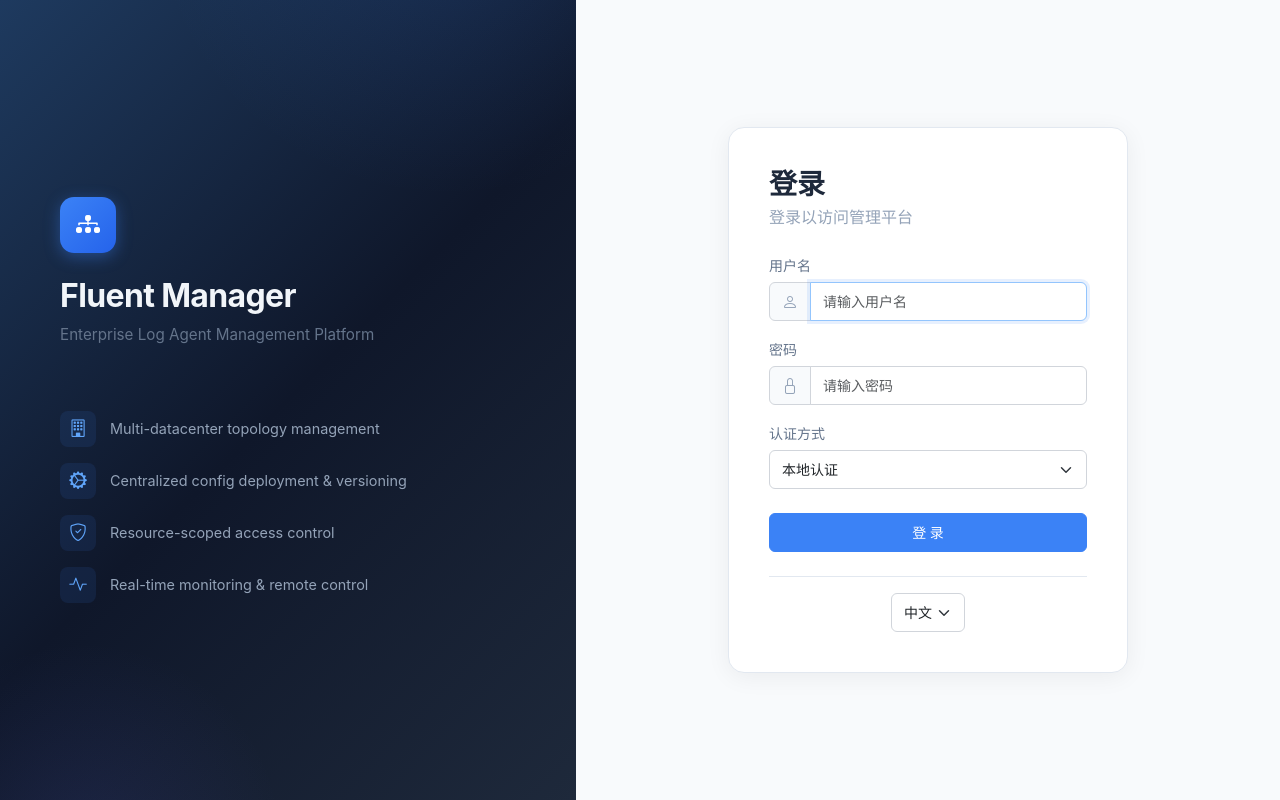
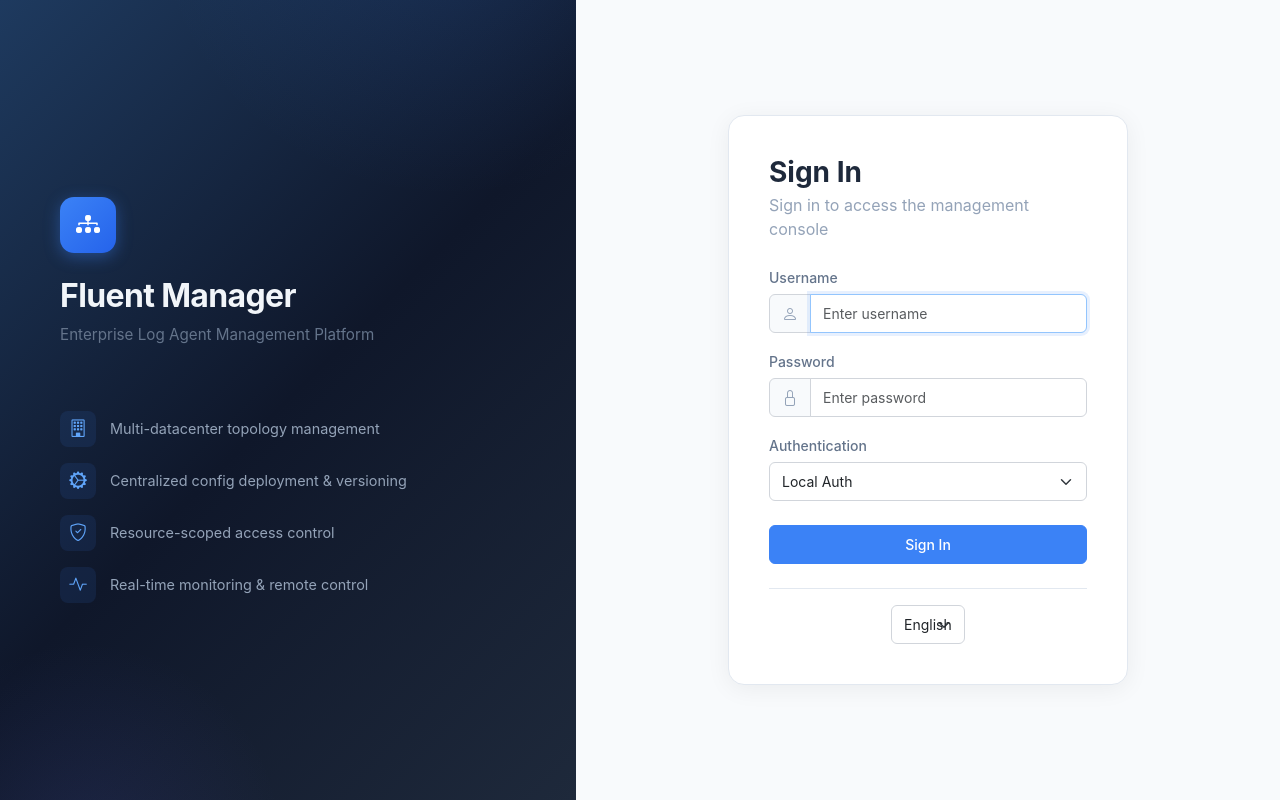
Before and after one commit to leonunix/fluent-manager, a Vue app in the folder web/frontend/: page /login in a window 1280 px wide. Built offline with nearby package versions, Linux system fonts and the light colour scheme.

Commit message:
fix: auto-detect browser language on first visit
Use navigator.languages to match zh/en/ja from browser preferences.
Falls back to English if no match. Only applies when no fm_locale
is saved in localStorage (i.e. first visit).

```diff
--- a/web/frontend/src/i18n/index.js
+++ b/web/frontend/src/i18n/index.js
@@ -4,7 +4,22 @@ import en from './en'
 import ja from './ja'
 
 const messages = { zh, en, ja }
-const locale = ref(localStorage.getItem('fm_locale') || 'zh')
+const supportedLocales = ['zh', 'en', 'ja']
+
+function detectLocale() {
+  const saved = localStorage.getItem('fm_locale')
+  if (saved && supportedLocales.includes(saved)) return saved
+
+  // Match browser language: zh-CN → zh, en-US → en, ja-JP → ja
+  const langs = navigator.languages || [navigator.language]
+  for (const lang of langs) {
+    const code = lang.toLowerCase().split('-')[0]
+    if (supportedLocales.includes(code)) return code
+  }
+  return 'en'
+}
+
+const locale = ref(detectLocale())
 
 export function useI18n() {
   function t(key) {
@@ -31,7 +46,7 @@ export function useI18n() {
     t,
     locale: computed(() => locale.value),
     setLocale,
-    availableLocales: ['zh', 'en', 'ja'],
+    availableLocales: supportedLocales,
     localeNames: { zh: '中文', en: 'English', ja: '日本語' },
   }
 }
```
